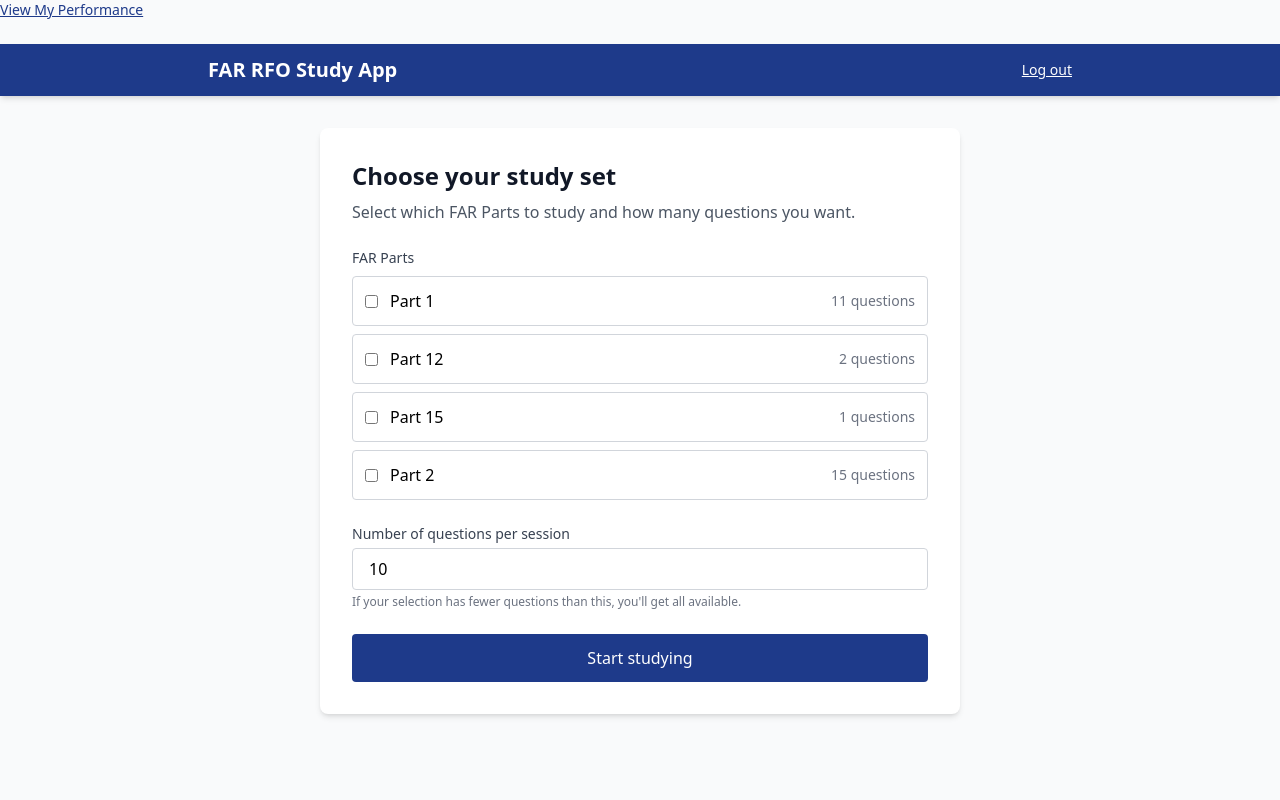
After one commit to pchambers27/far-rfo-study-app, a Flask app: page /study in a window 1280 px wide. The commit adds this page. Run offline with Flask 3, Linux system fonts and the light colour scheme; a user stored in the database is signed in; data comes from the database, SQL or seed files in the repository; both versions use the stored data as it was after the commit; some libraries are stand-ins or nearby versions.

Commit message:
Add new study session functionality and user statistics page
Introduce a new study session feature allowing users to select specific FAR Parts and session lengths, alongside the creation of a user statistics page to track performance. The `app.py` and `database.py` files have been updated to support these features, and new HTML templates for `stats.html` and `study.html` have been added. The `signup.html` template also includes a fix for a Jinja2 syntax error.

Replit-Commit-Author: Agent
Replit-Commit-Session-Id: eb057148-5490-4672-b1cf-c319321d5f23
Replit-Commit-Checkpoint-Type: full_checkpoint
Replit-Commit-Event-Id: c5cc7191-9229-46a7-a329-7cb511dca300
Replit-Commit-Screenshot-Url: https://storage.googleapis.com/screenshot-production-us-central1/2927a7cb-7a5c-40ab-b3ae-26025dba71e2/eb057148-5490-4672-b1cf-c319321d5f23/QQsCGsB
Replit-Helium-Checkpoint-Created: true

```diff
--- a/app.py
+++ b/app.py
@@ -1,6 +1,7 @@
 import os
+import random
 from flask import Flask, render_template, request, session, redirect, url_for
-from database import get_all_questions, create_user, get_user_by_email, get_connection, record_attempt
+from database import get_all_questions, create_user, get_user_by_email, get_connection, record_attempt, get_far_parts, get_user_stats
 from werkzeug.security import check_password_hash
 from functools import wraps
 
@@ -24,7 +25,14 @@ def login_required(view_func):
 @app.route("/", methods=["GET", "POST"])
 @login_required
 def home():
-    quiz_data = get_all_questions()
+    # Pull only the qeustions in the user's study session
+    study_ids = session.get("study_question_ids")
+    if not study_ids:
+        return redirect(url_for("study"))
+
+    # Get all questions matching those IDs, in their session-locked order
+    all_questions = {q["id"]: q for q in get_all_questions()}
+    quiz_data = [all_questions[qid] for qid in study_ids if qid in all_questions]
 
     # Look up current user info to show on page
     from database import get_connection
@@ -73,7 +81,23 @@ def home():
         total = len(quiz_data)
         for key in ["score", "question_index", "last_result", "last_correct_answer", "last_explanation"]:
             session.pop(key, None)
-        return (f"Quiz Complete! Your final score is: {final_score} out of {total}")
+        session.pop("study_question_ids", None) # Clear the study set
+        return f"""
+        <!DOCTYPE html>
+<html><head>
+<title>Quiz Complete</title>
+<meta name="viewport" content="width=device-width, initial-scale=1">
+<script src="https://cdn.tailwindcss.com"></script>
+</head><body class="bg-gray-50 min-h-screen">
+<nav class="bg-blue-900 text-white shadow-md">
+<div class="max-w-4xl mx-auto px-4 py-3"><h1 class="text-xl font-bold text-white">FAR RFO Study App</h1></div>
+</nav>
+<main class="max-w-2xl mx-auto px-4 py-12">
+<div class="bg-white rounded-lg shadow-md p-8 text-center">
+<h2 class="text-3xl font-bold text-gray-900 mb-4">Quiz Complete!</h2>
+<p class="text-xl text-gray-700 mb-6">You scored <strong>{final_score} out of {total}</strong></p>
+<a href="/study" class="inline-block px-6 py-3 bg-blue-900 text-white rounded hover:bg-blue-800 font-medium">Study Again</a>
+</div></main></body></html>"""
 
     current_question = quiz_data[session["question_index"]]
     return render_template(
@@ -84,6 +108,43 @@ def home():
         last_explanation=session.get("last_explanation"),
         user_email=user["email"]
     )
+
+
+@app.route("/study", methods=["GET", "POST"])
+@login_required
+def study():
+    far_parts = get_far_parts() # list of (name, count) tuples
+
+    if request.method == "POST":
+        selected_parts = request.form.getlist("parts")
+        session_length = int(request.form.get("session_length", 10))
+
+        # Validate: must pick at least one Part
+        if not selected_parts:
+            return render_template(
+                "study.html",
+                far_parts=far_parts,
+                error="Please select at least one FAR Part."
+            )
+
+        # Pull matching questions, shuffle,m take the first N
+        questions = get_all_questions(far_parts=selected_parts)
+        random.shuffle(questions)
+        questions = questions[:session_length]
+
+        # Lock the question IDs into the session
+        session["study_question_ids"] = [q["id"] for q in questions]
+        session["question_index"] = 0
+        session["score"] = 0
+        # Clear any stale feedback fomr previous quiz
+        for key in ["last_result", "last_correct_answer", "last_explanation"]:
+            session.pop(key, None)
+
+        return redirect(url_for("home"))
+
+    return render_template("study.html", far_parts=far_parts)
+
+
 
 @app.route("/signup", methods=["GET", "POST"])
 def signup():
@@ -104,7 +165,7 @@ def signup():
             else:
                 session.clear()
                 session["user_id"] = user_id
-                return redirect(url_for("home"))
+                return redirect(url_for("study"))
     return render_template("signup.html", error=error)
 
 
@@ -122,9 +183,18 @@ def login():
         else:
             session.clear()
             session["user_id"] = user["id"]
-            return redirect(url_for("home"))
+            return redirect(url_for("study"))
 
     return render_template("login.html", error=error)
+
+@app.route("/stats")
+@login_required
+def stats():
+    user_stats = get_user_stats(session["user_id"])
+    return render_template("stats.html", stats=user_stats)
+
+
+
 
 @app.route("/logout")
 def logout():
--- a/database.py
+++ b/database.py
@@ -20,23 +20,31 @@ def init_db():
         conn.close()
         print("Database initialized.")
 
-def get_all_questions():
+def get_all_questions(far_parts=None):
     """Fetch all questions from the database as a list of dicts."""
     conn = get_connection()
-    rows = conn.execute("SELECT * FROM questions ORDER BY id").fetchall()
+
+    if far_parts:
+        # Build dynamic placeholder string: "?, ?, ?," for however many parts
+        placeholders = ",".join(["?"] * len(far_parts))
+        query = f"SELECT * FROM questions WHERE far_part IN ({placeholders}) ORDER BY id"
+        rows = conn.execute(query, far_parts).fetchall()
+    else:
+        rows = conn.execute("SELECT * FROM questions ORDER BY id").fetchall()
+
     conn.close()
 
     questions = []
     for row in rows:
         questions.append({
-            "id": row["id"],
-            "far_part": row["far_part"],
-            "topic": row["topic"],
-            "qtype": row["qtype"],
-            "question": row["question"],
-            "choices": json.loads(row["choices"]) if row["choices"] else None,
-            "answer": row["answer"],
-            "explanation": row["explanation"],
+             "id": row["id"],
+             "far_part": row["far_part"],
+             "topic": row["topic"],
+             "qtype": row["qtype"],
+             "question": row["question"],
+             "choices": json.loads(row["choices"]) if row["choices"] else None,
+             "answer": row["answer"],
+             "explanation": row["explanation"]
         })
     return questions
 
@@ -81,5 +89,71 @@ def record_attempt(user_id, question_id, user_answer, was_correct):
     conn.close()
     return attempt_id
 
+def get_far_parts():
+    """Return a list of (far_part, count) tuples for all Parts in the database, sorted."""
+    conn = get_connection()
+    rows = conn.execute(
+        """SELECT far_part, COUNT(*) as count
+        FROM questions
+        GROUP BY far_part
+        ORDER BY far_part"""
+    ).fetchall()
+    conn.close()
+    return[(row["far_part"], row["count"]) for row in rows]
+
+def get_user_stats(user_id):
+    """
+    Return per-FAR-part stats for a user.
+    Returns: list of dicts with far_part, lifetime stats, and recent stats."""
+    conn = get_connection()
+
+    # Lifetime stats per FAR Part
+    lifetime_rows = conn.execute("""
+        SELECT
+            q.far_part,
+            COUNT(*) as total,
+            SUM(a.was_correct) as correct
+        FROM attempts a
+        JOIN questions q ON a.question_id = q.id
+        WHERE a.user_id = ?
+        GROUP BY q.far_part""", (user_id,)).fetchall()
+
+    # Recent stats: only attempts within last 30 days
+    recent_rows = conn.execute("""
+        SELECT
+            q.far_part,
+            COUNT(*) as total,
+            SUM(a.was_correct) as correct
+        FROM attempts a
+        JOIN questions q ON a.question_id = q.id
+        WHERE a.user_id = ?
+            AND a.timestamp >= datetime('now', '-30 days')
+        GROUP BY q.far_part""", (user_id,)).fetchall()
+
+    conn.close()
+
+    # Combine into one structure keyed by far_part
+    stats_by_part = {}
+
+    for row in lifetime_rows:
+        stats_by_part[row["far_part"]] = {
+            "far_part": row["far_part"],
+            "lifetime_total": row["total"],
+            "lifetime_correct": row["correct"],
+            "rlifetime_accuracy": round(100.0 * row["correct"] / row["total"], 1) if row["total"] else 0,
+            "recent_total": 0,
+            "recent_correct": 0,
+            "recent_accuracy": None,
+        }
+    for row in recent_rows:
+        if row["far_part"] in stats_by_part:
+            stats_by_part[row["far_part"]]["recent_total"] = row["total"]
+            stats_by_part[row["far_part"]]["recent_correct"] = row["correct"]
+            stats_by_part[row["far_part"]]["recent_accuracy"] = (
+                round(100.0 * row["correct"] / row["total"], 1) if row["total"] else None
+            )
+    # Sort weakest-first by lifetime accuracy
+    return sorted(stats_by_part.values(), key=lambda s: s["lifetime_accuracy"])
+
 if __name__ == "__main__":
     init_db()
--- a/templates/signup.html
+++ b/templates/signup.html
@@ -20,11 +20,11 @@
   <main class="max-w-md mx-auto px-4 py-12">
     <div class="bg-white roudned-lg shadow-md p-6 sm:p-8">
       <h2 class="text-2xl font-bold text-gray-900 mb-6">Create an Account</h2>
-      { % if error %}
+      {% if error %}
         <div class="mb-4 p-3 bg-red-50 border-l-4 border-red-600 rounded">
           <p class="text-red-800 text-sm">{{ error }}</p>
     </div>
-      { % endif % }
+      {% endif %}
       <form method="POST" action="/signup" class="space-y-4">
         <div>
           <label class="block text-sm font-medium text-gray-700 mb-1">Email</label>
--- /dev/null
+++ b/templates/study.html
@@ -0,0 +1,65 @@
+<!DOCTYPE html>
+<html>
+<head>
+    <title>Choose Study Set - FAR RFO Study App</title>
+    <meta name="viewport" content="width=device-width, initial-scale=1">
+    <script src="https://cdn.tailwindcss.com"></script>
+</head>
+
+<p class="mb-6 text-sm">
+    <a href="/stats" class="text-blue-700 hover:text-blue-900 underline">View My Performance</a>
+</p>
+<body class="bg-gray-50 min-h-screen">
+
+    <nav class="bg-blue-900 text-white shadow-md">
+        <div class="max-w-4xl mx-auto px-4 py-3 flex justify-between items-center">
+            <h1 class="text-xl font-bold text-white">FAR RFO Study App</h1>
+            <a href="/logout" class="text-sm underline hover:opacity-75">Log out</a>
+        </div>
+    </nav>
+
+    <main class="max-w-2xl mx-auto px-4 py-8">
+        <div class="bg-white rounded-lg shadow-md p-6 sm:p-8">
+            <h2 class="text-2xl font-bold text-gray-900 mb-2">Choose your study set</h2>
+            <p class="text-gray-600 mb-6">Select which FAR Parts to study and how many questions you want.</p>
+
+    {% if error %}
+            <div class="mb-4 p-3 bg-red-50 border-l-4 border-red-600 rounded">
+                <p class ="text-red-800 text-sm">{{ error }}</p>
+            </div>
+    {% endif %}
+            <form method="POST" action="/study" class="space-y-6">
+
+                <!-- FAR Parts checkboxes -->
+                <div>
+                    <p class="text-sm font-medium text-gray-700 mb-2">FAR Parts</p>
+                    <div class="space-y-2">
+                        {% for part_name, count in far_parts %}
+                            <label class="flex items-center p-3 border border-gray-300 rounded cursor-pointer hover:bg-blue-50 hover:border-blue-400 transition">
+                                <input type="checkbox" name="parts" value="{{ part_name }}" class="mr-3">
+                                <span class="flex-1">{{ part_name }}</span>
+                                <span class="text-sm text-gray-500">{{ count }} questions</span>
+                            </label>
+                        {% endfor %}
+                    </div>
+                </div>
+
+                <!-- Session length -->
+                <div>
+                    <label class="block text-sm font-medium text-gray-700 mb-1">
+                        Number of questions per session
+                    </label>
+                    <input type="number" name="session_length" value="10" min="1" max="100"
+                        class="w-full px-4 py-2 border border-gray-300 rounded focus:border-blue-600 focus:outline-none focus:ring-2 focus:ring-blue-200">
+                    <p class="mt-1 text-xs text-gray-500">If your selection has fewer questions than this, you'll get all available.</p>
+                </div>
+
+                <button type="submit"
+                    class="w-full px-6 py-3 bg-blue-900 text-white rounded hover:bg-blue-800 transition font-medium">
+                    Start studying
+                </button>
+            </form>
+        </div>
+    </main>
+</body>
+</html>
```
Also changed, not shown: stats.html (added, +94 -0 lines), quiz.db.
